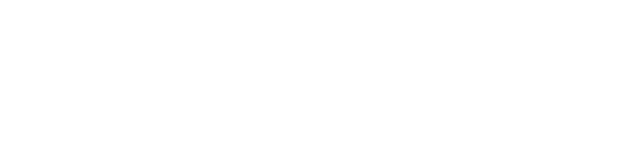
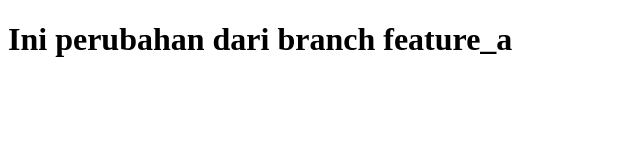
Before and after one commit to miftahfd/tugas_alta, a plain HTML site: page index.html in a window 1280 px wide. Shown: the whole page, without its empty margins (0-640 px from the left). Drawn offline with Linux system fonts and the light colour scheme.

Commit message:
tambah h1

```diff
--- a/index.html
+++ b/index.html
@@ -7,6 +7,6 @@
     <title>Document</title>
 </head>
 <body>
-
+    <h1>Ini perubahan dari branch feature_a</h1>
 </body>
 </html>
```
